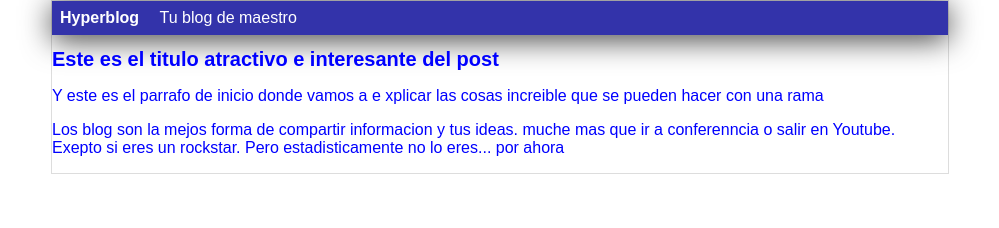
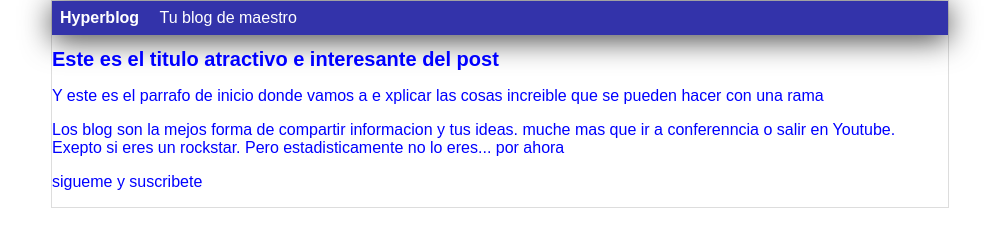
Before and after one commit to Anderxd14/hyperblog, a plain HTML site: page blogpost.html in a window 1280 px wide. Shown: the whole page, without its empty margins (140-1139 px from the left). Drawn offline with Linux system fonts and the light colour scheme.

Commit message:
se agrego un parrafo de suscribete

```diff
--- a/blogpost.html
+++ b/blogpost.html
@@ -21,6 +21,9 @@
                 informacion y tus ideas.
                 muche mas que ir a conferenncia o salir en Youtube. Exepto si eres
                 un rockstar. Pero estadisticamente no lo eres... por ahora </p>
+                <p>
+                    sigueme y suscribete
+                </p>
         </div>
 
     </div>
```
